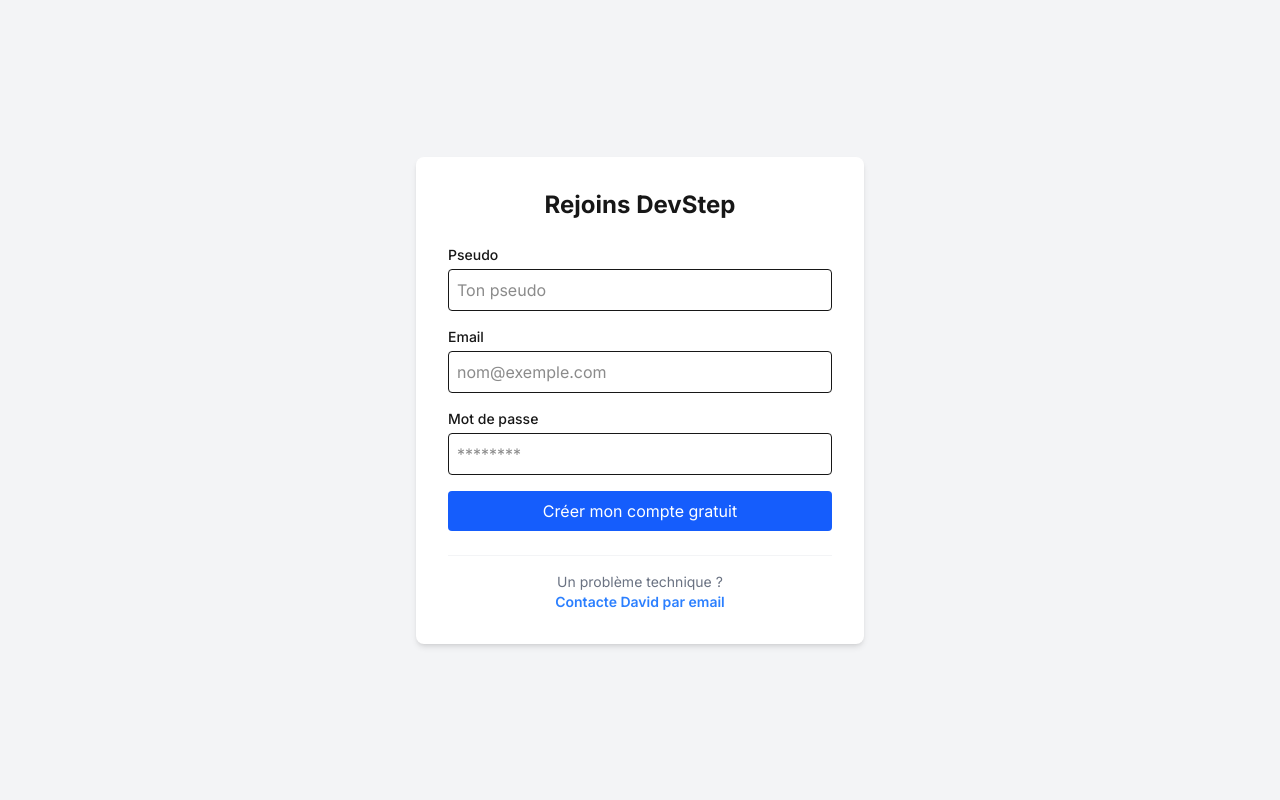
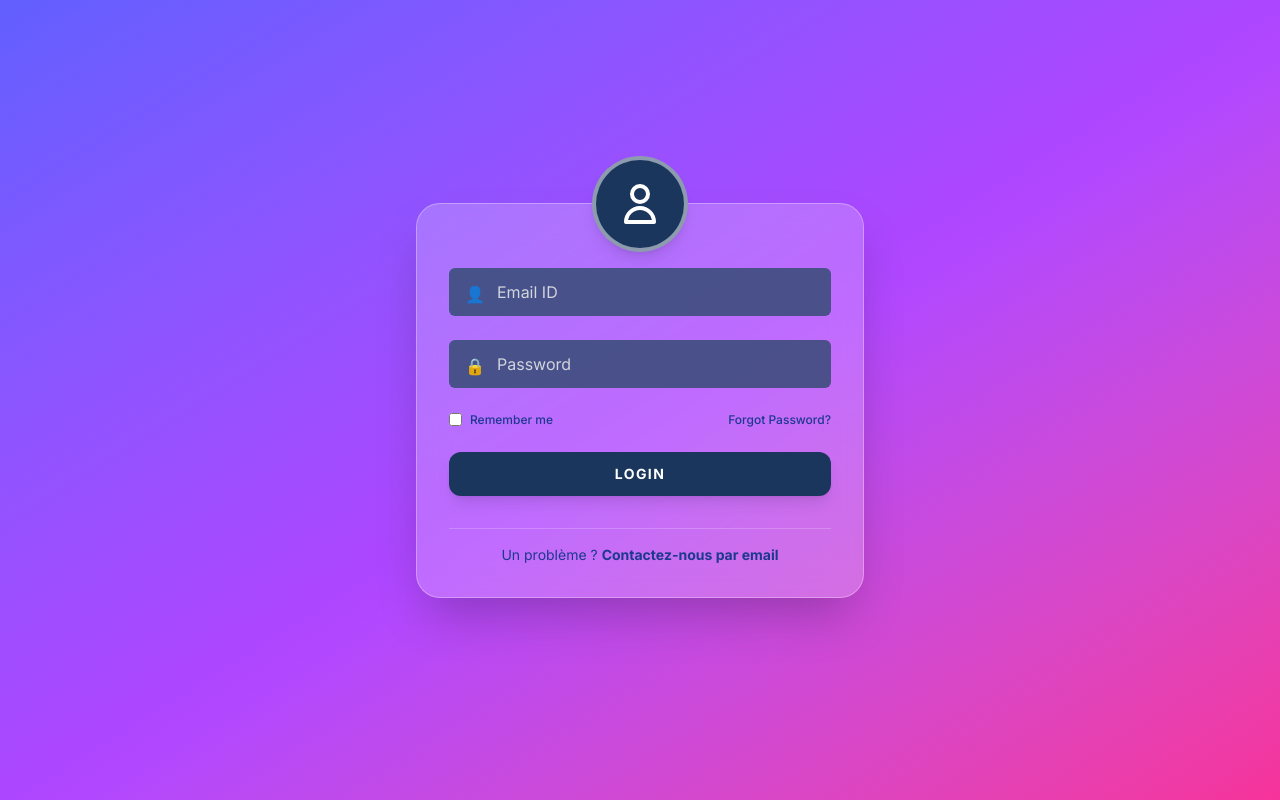
Before and after one commit to davidbyadunia04-stack/DevStep, a Next.js app: page /register in a window 1280 px wide. Built offline with nearby package versions, Linux system fonts and the light colour scheme; no server answers.

Commit message:
Nouveau design de l'écran de connexion

```diff
--- a/app/register/page.tsx
+++ b/app/register/page.tsx
@@ -1,91 +1,62 @@
-'use client';
+import Link from 'next/link';
 
-import { useState } from 'react';
-import { supabase } from '@/lib/supabase';
+export default function LoginPage() {
+  return (
+    // Fond avec dégradé fluide
+    <div className="min-h-screen w-full flex items-center justify-center bg-gradient-to-br from-indigo-500 via-purple-500 to-pink-500 p-4">
 
-export default function RegisterPage() {
-  const [email, setEmail] = useState('');
-  const [password, setPassword] = useState('');
-  const [username, setUsername] = useState('');
+      {/* Carte avec effet de verre */}
+      <div className="relative w-full max-w-md p-8 rounded-3xl bg-white/20 backdrop-blur-lg border border-white/30 shadow-2xl">
 
-  const handleRegister = async (e: React.FormEvent) => {
-    e.preventDefault();
-    try {
-      const { data, error } = await supabase.auth.signUp({
-        email,
-        password,
-        options: {
-          data: { username }
-        }
-      });
+        {/* Icône de profil cercle bleu foncé */}
+        <div className="absolute -top-12 left-1/2 -translate-x-1/2 w-24 h-24 bg-[#1a365d] rounded-full flex items-center justify-center border-4 border-white/50 shadow-lg">
+          <svg className="w-12 h-12 text-white" fill="none" stroke="currentColor" viewBox="0 0 24 24">
+            <path strokeLinecap="round" strokeLinejoin="round" strokeWidth="2" d="M16 7a4 4 0 11-8 0 4 4 0 018 0zM12 14a7 7 0 00-7 7h14a7 7 0 00-7-7z" />
+          </svg>
+        </div>
 
-      if (error) throw error;
-      alert('Inscription réussie ! Vérifie tes emails.');
-    } catch (error: any) {
-      alert('Erreur : ' + error.message);
-    }
-  };
-
-  return (
-    <div className="flex flex-col items-center justify-center min-h-screen bg-gray-100 p-4">
-      <div className="bg-white p-8 rounded-lg shadow-md w-full max-w-md">
-        <h1 className="text-2xl font-bold mb-6 text-center">Rejoins DevStep</h1>
-
-        <form onSubmit={handleRegister} className="space-y-4">
-          <div>
-            <label className="block text-sm font-medium mb-1">Pseudo</label>
-            <input
-              type="text"
-              value={username}
-              onChange={(e) => setUsername(e.target.value)}
-              className="w-full p-2 border rounded"
-              placeholder="Ton pseudo"
-              required
-            />
-          </div>
-          <div>
-            <label className="block text-sm font-medium mb-1">Email</label>
+        <form className="mt-8 space-y-6">
+          {/* Champ Email */}
+          <div className="relative">
             <input
               type="email"
-              value={email}
-              onChange={(e) => setEmail(e.target.value)}
-              className="w-full p-2 border rounded"
-              placeholder="nom@exemple.com"
-              required
+              placeholder="Email ID"
+              className="w-full pl-12 pr-4 py-3 bg-[#2d4a6d]/80 text-white placeholder-gray-300 rounded-md focus:outline-none focus:ring-2 focus:ring-blue-400"
             />
+            <span className="absolute left-4 top-3.5 text-gray-300">👤</span>
           </div>
-          <div>
-            <label className="block text-sm font-medium mb-1">Mot de passe</label>
+
+          {/* Champ Password */}
+          <div className="relative">
             <input
               type="password"
-              value={password}
-              onChange={(e) => setPassword(e.target.value)}
-              className="w-full p-2 border rounded"
-              placeholder="********"
-              required
+              placeholder="Password"
+              className="w-full pl-12 pr-4 py-3 bg-[#2d4a6d]/80 text-white placeholder-gray-300 rounded-md focus:outline-none focus:ring-2 focus:ring-blue-400"
             />
+            <span className="absolute left-4 top-3.5 text-gray-300">🔒</span>
           </div>
-          <button
-            type="submit"
-            className="w-full bg-blue-600 text-white p-2 rounded hover:bg-blue-700 transition"
-          >
-            Créer mon compte gratuit
+
+          {/* Options supplémentaires */}
+          <div className="flex items-center justify-between text-xs text-blue-900 font-medium">
+            <label className="flex items-center cursor-pointer">
+              <input type="checkbox" className="mr-2 rounded" /> Remember me
+            </label>
+            <button type="button" className="hover:underline">Forgot Password?</button>
+          </div>
+
+          {/* Bouton Login */}
+          <button className="w-full py-3 bg-[#1a365d] text-white font-bold rounded-xl shadow-lg hover:bg-blue-900 transition-all uppercase tracking-widest text-sm">
+            Login
           </button>
         </form>
 
-        {/* TON NOUVEAU LIEN DE CONTACT CI-DESSOUS */}
-        <div className="mt-6 pt-4 border-t border-gray-100 text-center">
-          <p className="text-sm text-gray-500">
-            Un problème technique ?
-            <br />
-            <a
-              href="mailto:davidbyadunia04@gmail.com?subject=Aide%20DevStep"
-              className="text-blue-500 hover:text-blue-700 font-semibold"
-            >
-              Contacte David par email
-            </a>
+        {/* LIEN DE CONTACT (Ta demande spécifique) */}
+        <div className="mt-8 text-center border-t border-white/20 pt-4">
+          <p className="text-sm text-blue-900">
+            Un problème ? <a href="mailto:ton-email@exemple.com" className="font-bold hover:underline underline-offset-4">Contactez-nous par email</a>
           </p>
         </div>
+
       </div>
     </div>
   );
```
